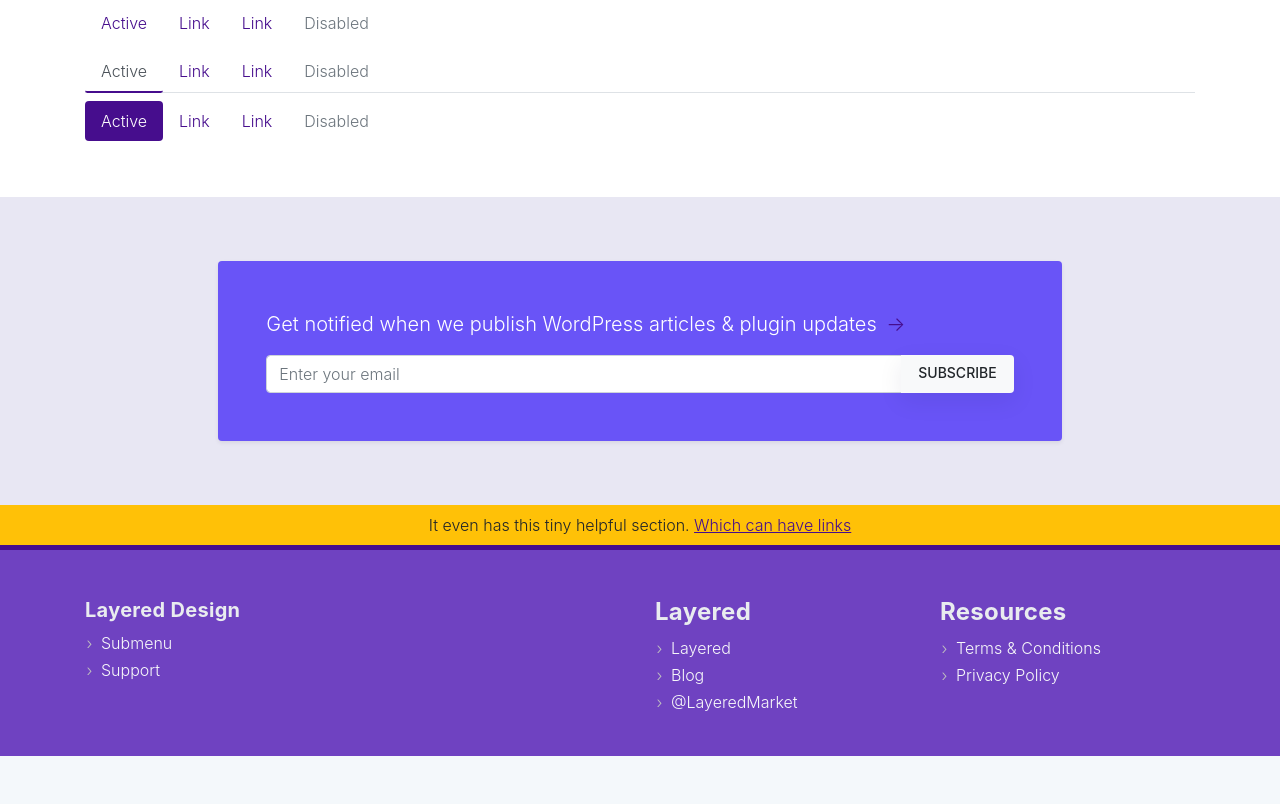
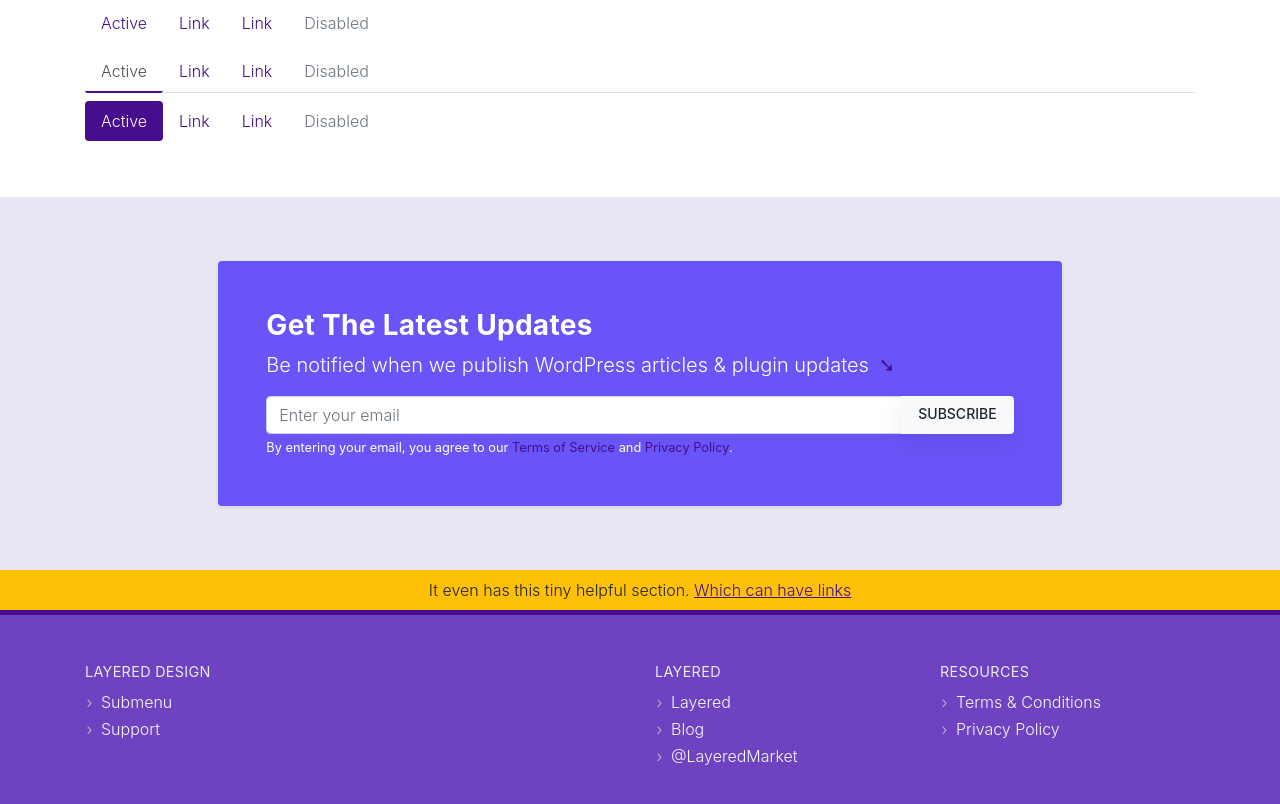
Before and after one commit to LayeredStudio/layered-bootstrap, a website: page index.html in a window 1280 px wide. Shown: the part 2471-3275 px from the top of the page. Before the commit the page ends 3227 px from the top, so only its background shows below. Drawn offline with Linux system fonts and the light colour scheme.

Commit message:
Updated - footer & newsletter styles

```diff
--- a/index.html
+++ b/index.html
@@ -270,7 +270,8 @@
 				<div class="row justify-content-center">
 					<div class="col col-md-8 py-5">
 						<div class="text-white shadow-sm rounded p-5 my-3 bg-primary-light">
-							<p class="lead">Get notified when we publish WordPress articles &amp; plugin updates <span class="text-primary ml-1">→</span></p>
+							<h3>Get The Latest Updates</h3>
+							<p class="lead">Be notified when we publish WordPress articles &amp; plugin updates <span class="text-primary ml-1">&#10136;</span></p>
 
 							<form class="js-newsletter" method="post" action="/links">
 								<div class="input-group">
@@ -285,6 +286,7 @@
 										</button>
 									</div>
 								</div>
+								<p class="muted mb-0"><small>By entering your email, you agree to our <a href="#">Terms of Service</a> and <a href="#">Privacy Policy</a>.</small></p>
 							</form>
 						</div>
 					</div>
@@ -304,14 +306,14 @@
 			<div class="container">
 				<div class="row">
 					<div class="col-xs-12 col-md-6">
-						<h5>Layered Design</h5>
+						<h5 class="subtitle">Layered Design</h5>
 						<ul class="nicer-list">
 							<li><a href="#">Submenu</a></li>
 							<li><a href="#">Support</a></li>
 						</ul>
 					</div>
 					<div class="col-xs-6 col-md-3">
-						<h4>Layered</h4>
+						<h5 class="subtitle">Layered</h5>
 						<ul class="nicer-list">
 							<li><a href="https://laye.red" target="_blank">Layered</a></li>
 							<li><a href="https://medium.com/layered/tagged/wordpress" target="_blank">Blog</a></li>
@@ -321,7 +323,7 @@
 						</ul>
 					</div>
 					<div class="col-xs-6 col-md-3">
-						<h4>Resources</h4>
+						<h5 class="subtitle">Resources</h5>
 						<ul class="nicer-list">
 							<li><a href="#">Terms &amp; Conditions</a></li>
 							<li><a href="#">Privacy Policy</a></li>
--- a/src/_ui-elements.scss
+++ b/src/_ui-elements.scss
@@ -216,7 +216,7 @@ input:disabled + .switcher__indicator::before {
 
 .site-footer {
 	border-top: 5px solid $primary;
-	color: $gray-200;
+	color: $gray-100;
 	background-color: $purple;
 }
 
@@ -225,7 +225,7 @@ input:disabled + .switcher__indicator::before {
 }
 
 .site-footer a {
-	color: $gray-100;
+	color: $gray-200;
 	border-bottom: 3px solid transparent;
 }
 
```
